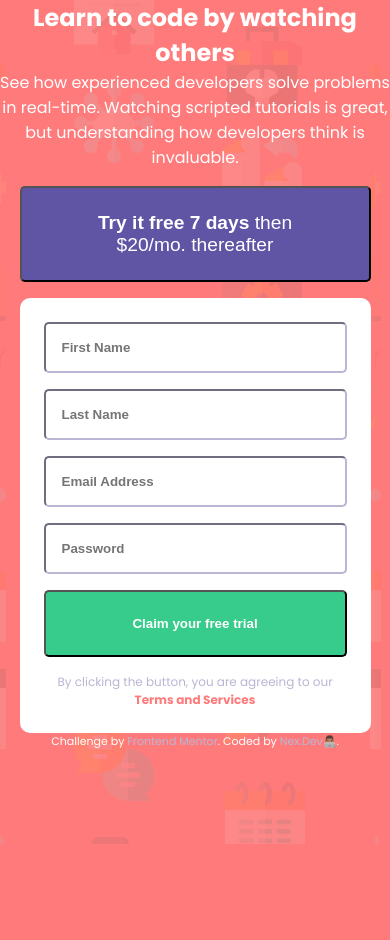
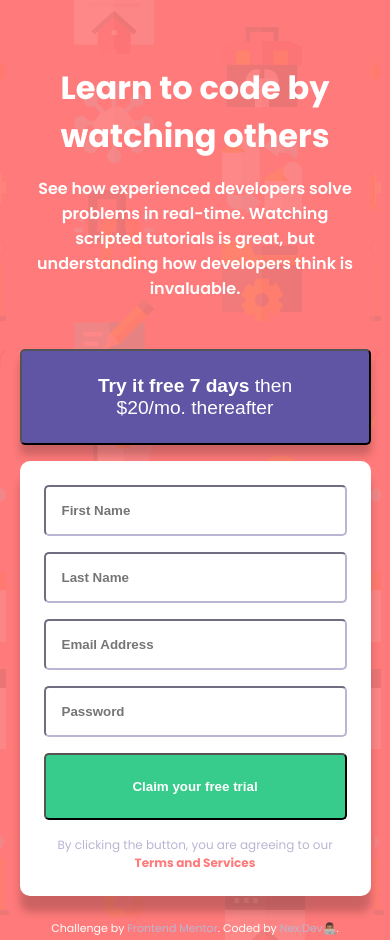
Before and after one commit to dBillionaireDev/Signup-form, a plain HTML site: page index.html in a window 390 px wide. Before the commit the page ends 844 px from the top, so only its background shows below. Drawn offline with Linux system fonts and the light colour scheme.

Commit message:
Update styles.css

```diff
--- a/styles.css
+++ b/styles.css
@@ -39,6 +39,19 @@ input{
         background-color: hsl(0, 100%, 74%);
     }
 
+    .container{
+        width: 90%;
+        margin: 3rem auto 2rem;
+        padding: 1rem 0.5rem;
+        font-weight: 600;
+    }
+
+    .container>h2{
+        margin-bottom: 1rem;
+        padding: auto 1rem;
+        font-size: 2rem;
+    }
+
     input{
         display: block;
         margin: auto;
@@ -61,6 +74,8 @@ input{
         padding: 1.5rem;
         border-radius: 10px;
         height: fit-content;
+        box-shadow: 0 1rem 0.5rem  rgba(0, 0, 0, 0.2);
+
     }
 
     #button-subscribe{
@@ -75,6 +90,7 @@ input{
         border-radius: 5px;
         width: 90%;
         color: white;
+        box-shadow: 0 10px 0.5rem  rgba(0, 0, 0, 0.2);
     }
 
     #submit-button{
@@ -85,4 +101,8 @@ input{
         width: 100%;
         color: white;
     }
+
+    footer{
+        margin: 1.5rem auto 0.2rem;
+    }
 }
```
